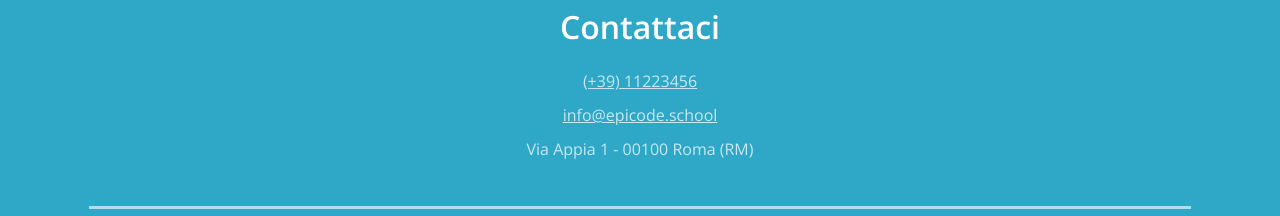
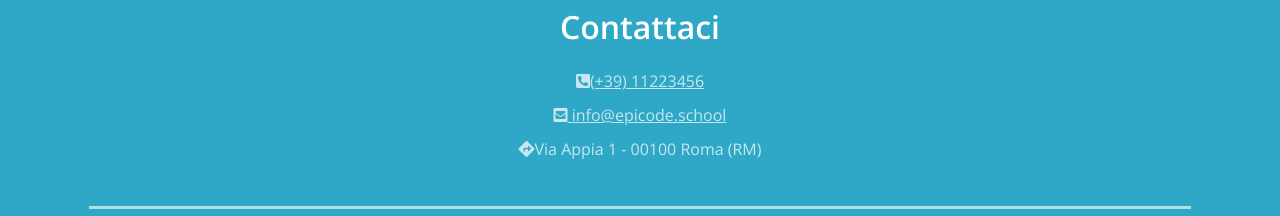
Before and after one commit to MarcoDelpimme/U1-W1-D5, a plain HTML site: page index.html in a window 1280 px wide. Shown: the part 5546-5762 px from the top of the page. Drawn offline with nearby package versions, Linux system fonts and the light colour scheme.

Commit message:
Iconsmodify

```diff
--- a/index.html
+++ b/index.html
@@ -114,12 +114,14 @@
       <section class="sect-footer">
         <h1>Contattaci</h1>
         <div class="footing">
-          <p><a href="#" class="number-email">(+39) 11223456</a></p>
+          <p><a href="#" class="number-email"><i class="fas fa-phone-square-alt"></i>(+39) 11223456</a></p>
         </div>
         <div class="footing">
-          <p><a href="#" class="number-email">info@epicode.school</a></p>
+          <p>
+            <a href="#" class="number-email"><i class="fas fa-envelope-square"></i></i> </i>info@epicode.school</a>
+          </p>
         </div>
-        <div class="footing"><p>Via Appia 1 - 00100 Roma (RM)</p></div>
+        <div class="footing"><p><i class="fas fa-directions"></i>Via Appia 1 - 00100 Roma (RM)</p></div>
 
         <div class="copyright">
           <p class="pixabay">&copy;2021. Immagini di <a href="#">Pixabay</a></p>
```
